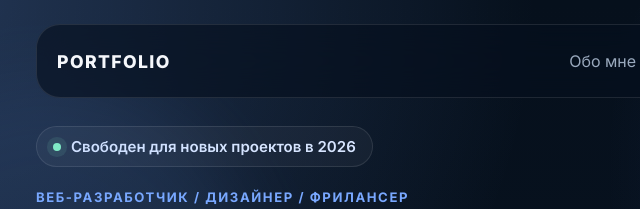
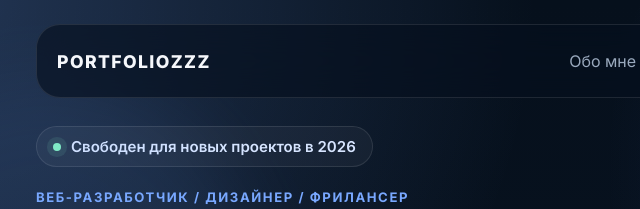
Before and after one commit to IgorGuleshov/my-test-port, a website: page index.html in a window 1280 px wide. Shown: the top 209 px of the page, 44-684 px from the left. Drawn offline with Linux system fonts and the light colour scheme.

Commit message:
new commit

```diff
--- a/index.html
+++ b/index.html
@@ -14,7 +14,7 @@
     <div class="hero-glow hero-glow-left" aria-hidden="true"></div>
     <div class="hero-glow hero-glow-right" aria-hidden="true"></div>
     <nav class="nav container">
-      <div class="logo">Portfolio</div>
+      <div class="logo">Portfoliozzz</div>
       <div class="nav-links">
         <a href="about.html">Обо мне</a>
         <a href="skills.html">Навыки</a>
```
